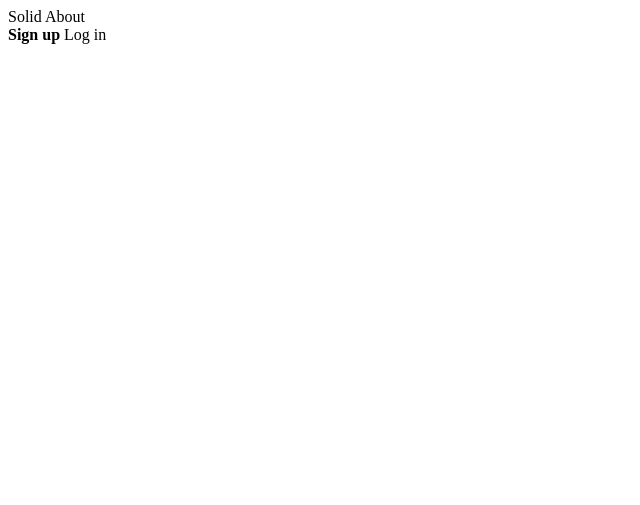
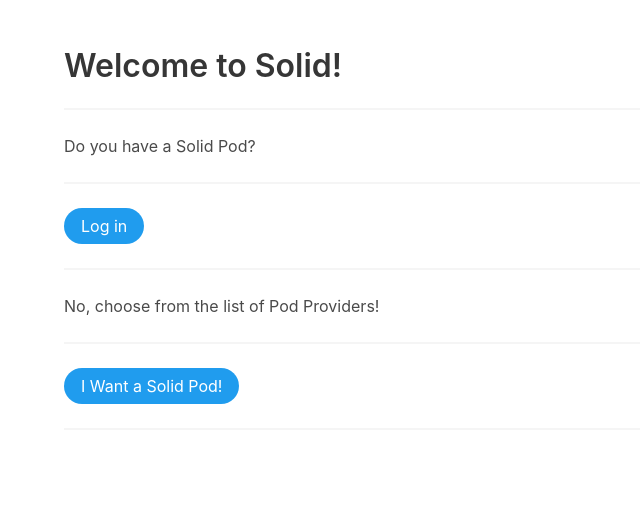
Before and after one commit to melvincarvalho/helloworld, a plain HTML site: page index.html in a window 1280 px wide. Shown: the whole page, without its empty margins (0-640 px from the left). Drawn offline with nearby package versions, Linux system fonts and the light colour scheme.

Commit message:
Update index.html

```diff
--- a/index.html
+++ b/index.html
@@ -1,27 +1,84 @@
-<nav class="navbar" role="navigation" aria-label="main navigation">
 
-  <div id="navbarBasicExample" class="navbar-menu">
-    <div class="navbar-start">
-      <a class="navbar-item">
-        Solid
-      </a>
+<!DOCTYPE html>
+<html>
+  <head>
+    <meta charset="utf-8">
+    <meta name="viewport" content="width=device-width, initial-scale=1">
+    <title>Join Solid</title>
+    <link rel="stylesheet" href="https://cdnjs.cloudflare.com/ajax/libs/bulma/0.7.1/css/bulma.min.css">
+    <script defer src="https://use.fontawesome.com/releases/v5.3.1/js/all.js"></script>
+  </head>
+  <body>
 
-      <a class="navbar-item">
-        About
-      </a>
+  <section class="section">
+    <div class="container">
+      <h1 class="title">
+        Welcome to Solid!
+      </h1>
+
+      <section id="welcome">
+        <hr>
+        Do you have a Solid Pod?
+        <hr>
+        <button id="login" class="button button is-info is-rounded">Log in</button>
+        <hr>
+        No, choose from the list of Pod Providers!
+        <hr>
+        <a href="https://solid.inrupt.com/get-a-solid-pod" target="_blank" class="button button is-info is-rounded">I Want a Solid Pod!</a>
+        <hr>
+      </section>
+
+      <section id="logout" style="display:none">
+        <hr>
+        <a id="user" target="_blank" href="#"></a>
+        <hr>
+        <button class="button button is-info is-rounded">Log out</button>
+      </section>
+
     </div>
+  </section>
 
-    <div class="navbar-end">
-      <div class="navbar-item">
-        <div class="buttons">
-          <a id="register" target="_blank" class="button is-primary">
-            <strong>Sign up</strong>
-          </a>
-          <a class="button is-light">
-            Log in
-          </a>
-        </div>
-      </div>
-    </div>
-  </div>
-</nav>
+  <script src="https://melvincarvalho.github.io/helloworld/scripts/jquery.js"></script>
+  <script src="https://melvincarvalho.github.io/helloworld/scripts/solid-auth-client.bundle.js"></script>
+  <script src="https://melvincarvalho.github.io/helloworld/scripts/rdflib.min.js"></script>
+
+  <script>
+    function renderLogin(webId) {
+      $('#logout').show()
+      $('#user').text(webId)
+      $('#user').attr("href", webId)
+      $('#welcome').hide()
+    }
+
+    function renderLogout() {
+      $('#welcome').show()
+      $('#logout').hide()
+    }
+
+    function handleLogin() {
+      // login event
+      solid.auth.trackSession(session => {
+        if (session && session.webId) {
+          renderLogin(session.webId)
+        } else {
+          renderLogout()
+        }
+      })
+    }
+
+    // Log the user in and out on click
+    function addListeners() {
+      // login and logout buttons
+      const popupUri = 'https://melvincarvalho.github.io/helloworld/popup.html'
+      $('#login').click(() => solid.auth.popupLogin({ popupUri }))
+      $('#logout').click(() => solid.auth.logout())
+
+      handleLogin()
+
+    }
+
+    addListeners()
+  </script>
+
+  </body>
+</html>
```
